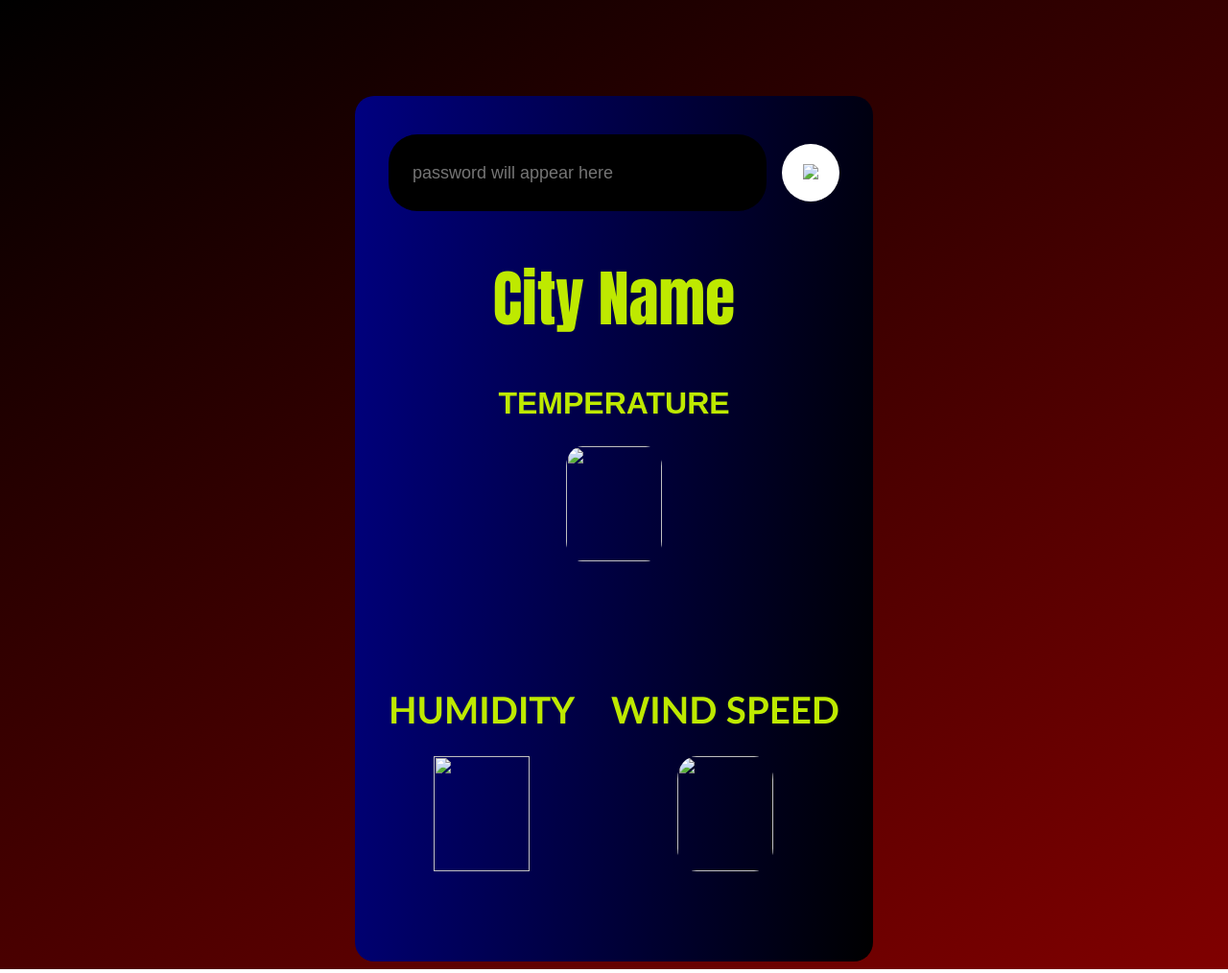
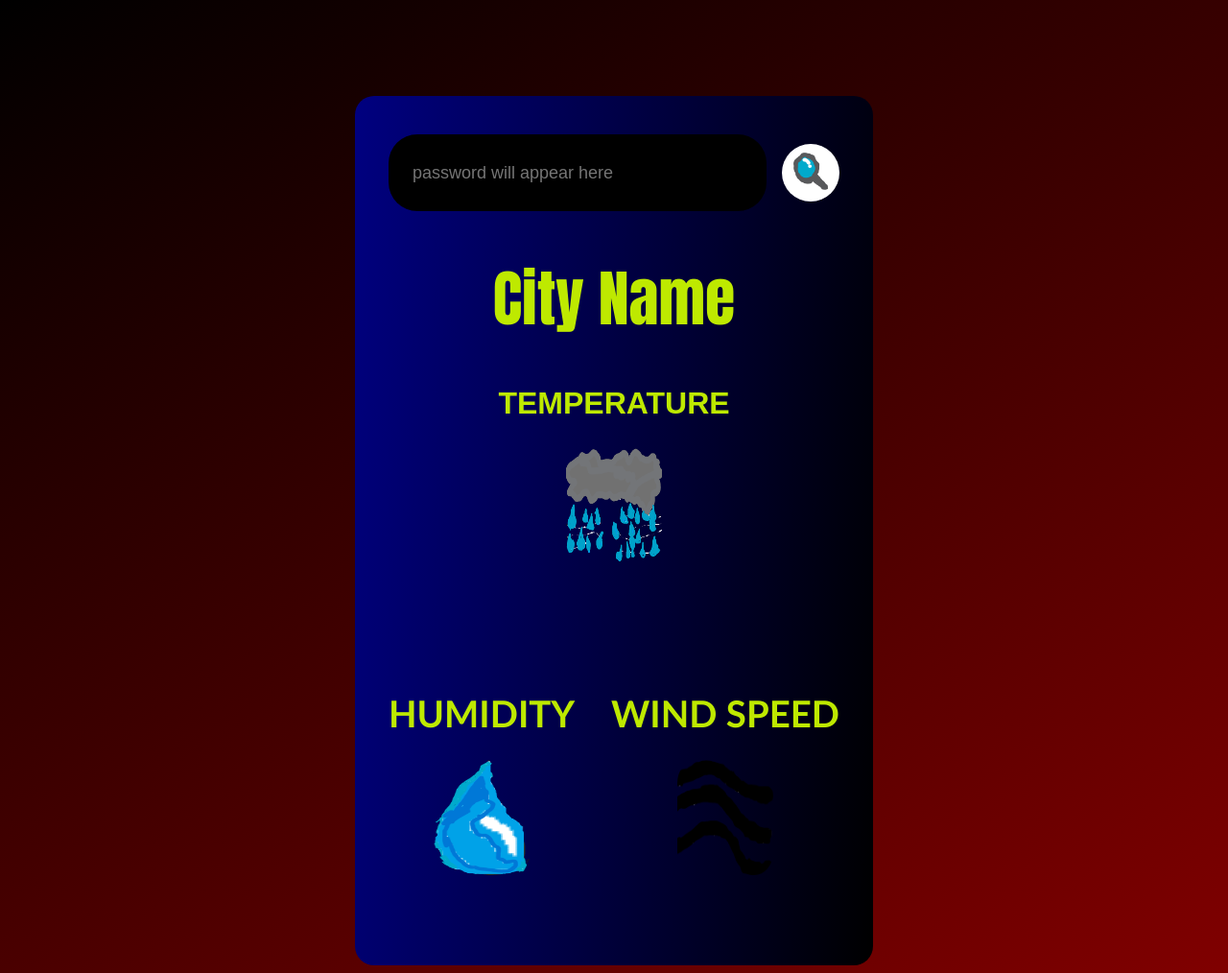
Before and after one commit to lol123123123www/weatherbyharshit123, a plain HTML site: page index.html in a window 1280 px wide. Shown: the whole page at 96% size. Drawn offline with Linux system fonts and the light colour scheme.

Commit message:
Update index.html

```diff
--- a/index.html
+++ b/index.html
@@ -12,7 +12,7 @@
 <div class = "card">
  <div class="search">
   <input type ="text" spellcheck="false" placeholder="password will appear here">
-   <button><img src ="img/qwe2.png"></button>
+   <button><img src ="qwe2.png"></button>
  </div>
  <div class="city">
    <h1 class="name">City Name</h1>
@@ -20,18 +20,18 @@
  <div class="temperature">
     <h1 class ="type0">TEMPERATURE</h1>
     <h1 class ="temp"></h1>
-    <img src="img/zxc2.png" class="weather icon">
+    <img src="zxc2.png" class="weather icon">
  </div>
  <div class="details">
  <div class="humid">
    <h1 class ="type1">HUMIDITY</h1>
    <h1 class ="humidity"></h1>
-   <img src="img/poi2.png">
+   <img src="poi2.png">
  </div>
  <div class="wind">
    <h1 class="type2">WIND SPEED</h1>
    <h1 class="speed"></h1>
-     <img src="img/lkj2.png">
+     <img src="lkj2.png">
 </div>
 
  </div>
```
